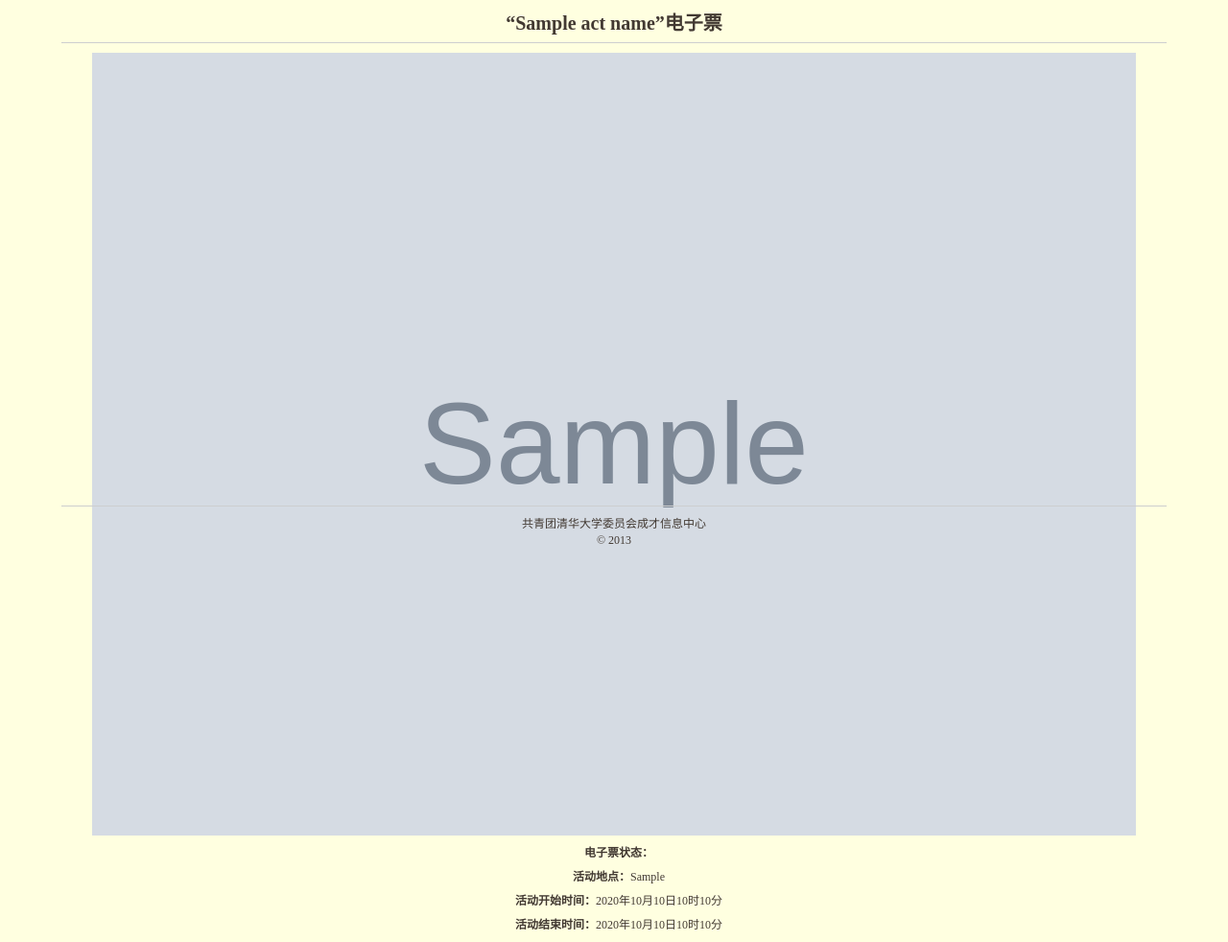
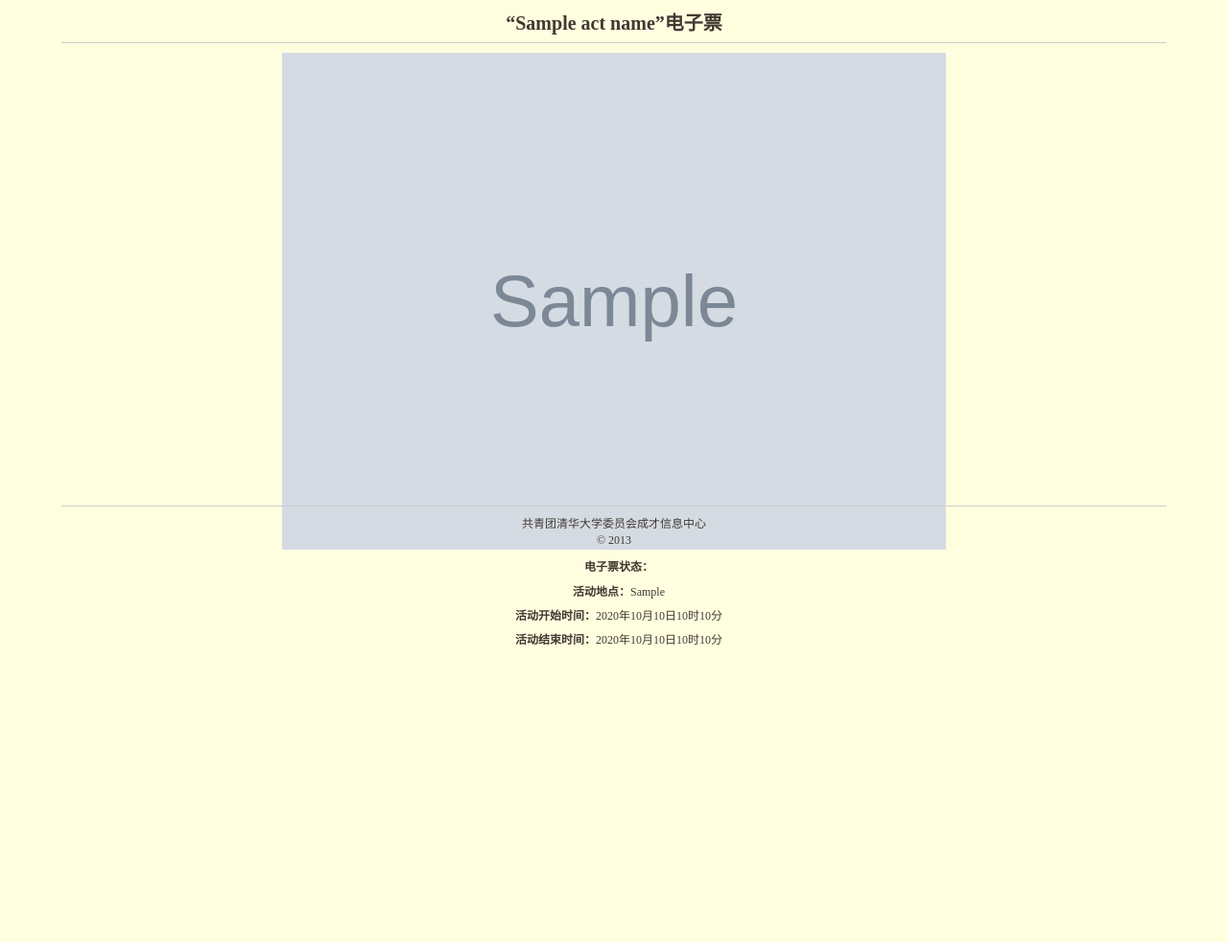
Before and after one commit to chenhuarong/tsinghuatuan, a Django app: template urlhandler/userpage/templates/activityticket.html in a window 1280 px wide. Shown: the part 228-1210 px from the top of the page at 96% size. After the commit the page ends 900 px from the top, so only its background shows below. Run offline with Django 3.2, Linux system fonts and the light colour scheme; the template is opened without the code that fills it: most values are stand-ins (such as "Sample title", 1, 10 or a date in 2020); grey boxes marked "Sample" are stand-in pictures.

Commit message:
ticket size

```diff
--- a/urlhandler/userpage/static/css/ticket.css
+++ b/urlhandler/userpage/static/css/ticket.css
@@ -8,7 +8,7 @@
     padding-bottom: 5px;
 }
 img{
-    width: 85%;
+    width: 54%;
 }
 .status-size{
     font-size: 18px;
```
